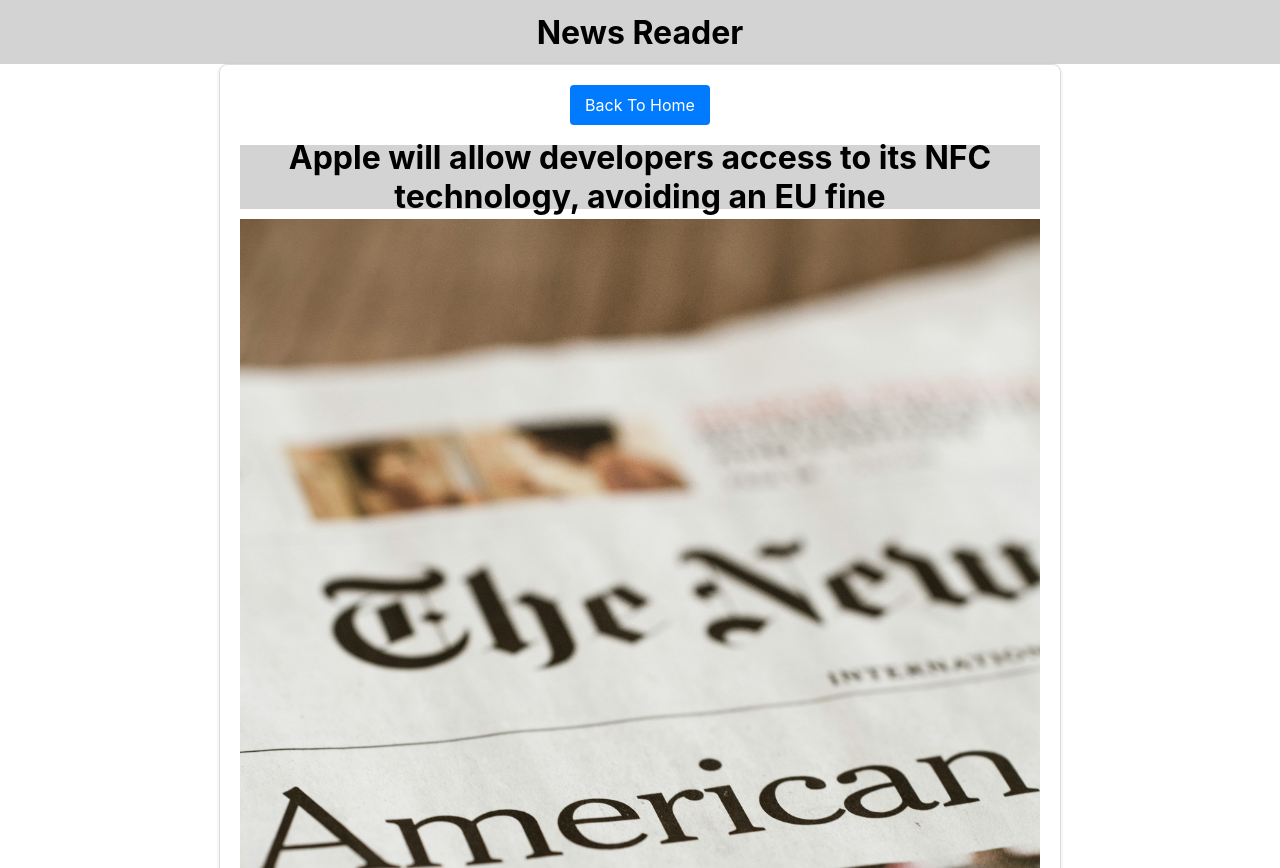
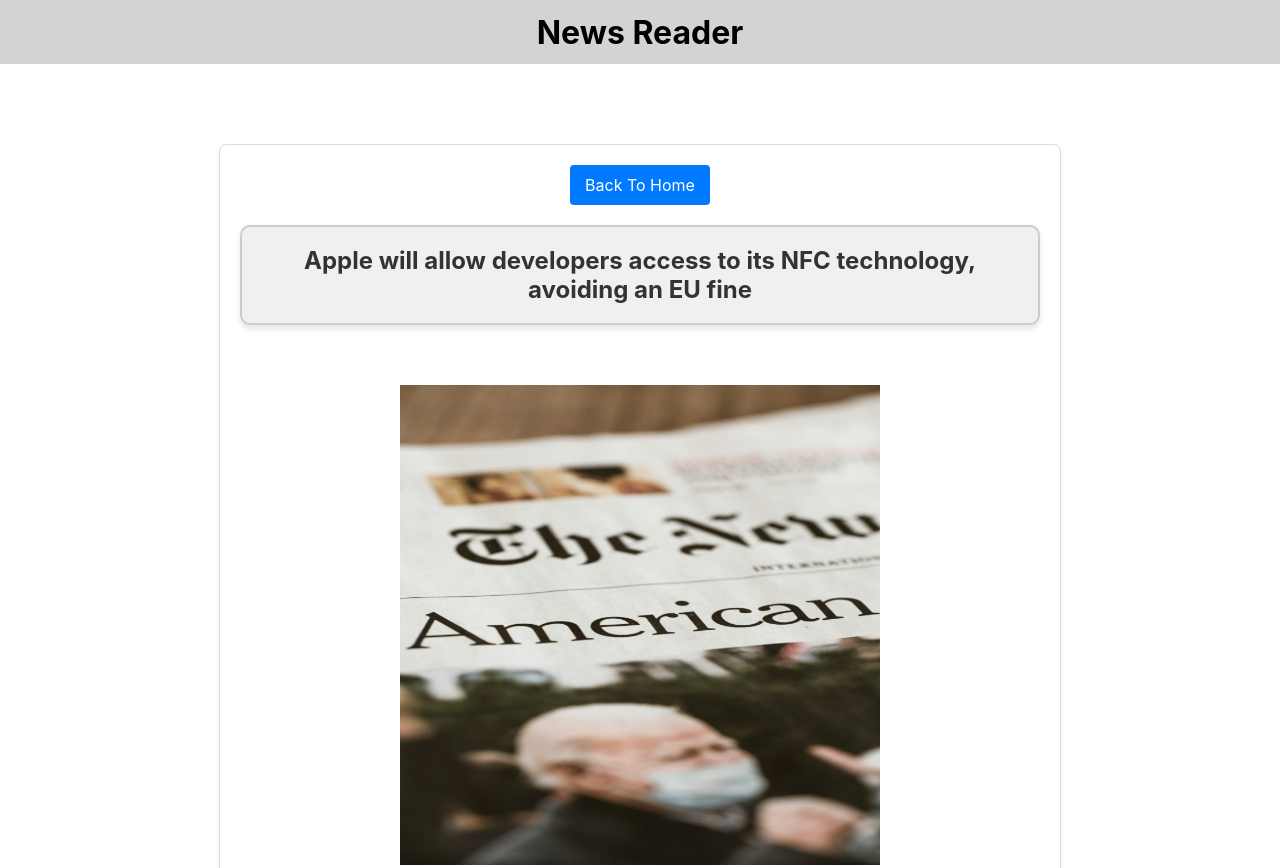
Before and after one commit to reesegreen2014/news-app, a React app: page /article/1 in a window 1280 px wide. Shown: the top 868 px of the page. Built offline with nearby package versions, Linux system fonts and the light colour scheme.

Commit message:
additional styling of article details elements

```diff
--- a/src/components/ArticleDetails/ArticleDetails.css
+++ b/src/components/ArticleDetails/ArticleDetails.css
@@ -2,6 +2,7 @@
     padding: 20px;
     max-width: 800px;
     margin: 0 auto;
+    margin-top: 5em;
     background-color: #fff;
     border: 1px solid #ddd;
     border-radius: 8px;
@@ -26,14 +27,23 @@
   }
 
   .details-title {
-    font-size: 2em;
-    margin-bottom: 10px;
+    font-size: 1.5em;
+    margin-bottom: 1.5em;
+    background-color: #f0f0f0;
+    padding: 1em;
+    border-radius: 10px;
+    border: 2px solid #ccc;
+    box-shadow: 0 4px 6px rgba(0, 0, 0, 0.1);
+    color: #333;
+    text-align: center;
   }
 
+
   .details-image {
-    width: 100%;
-    height: auto;
-    margin-bottom: 20px;
+    width: 30em;
+    height: 30em;
+    margin-bottom: 1.5em;
+    margin-top: 1.5em;
   }
 
   .details-author,
```
